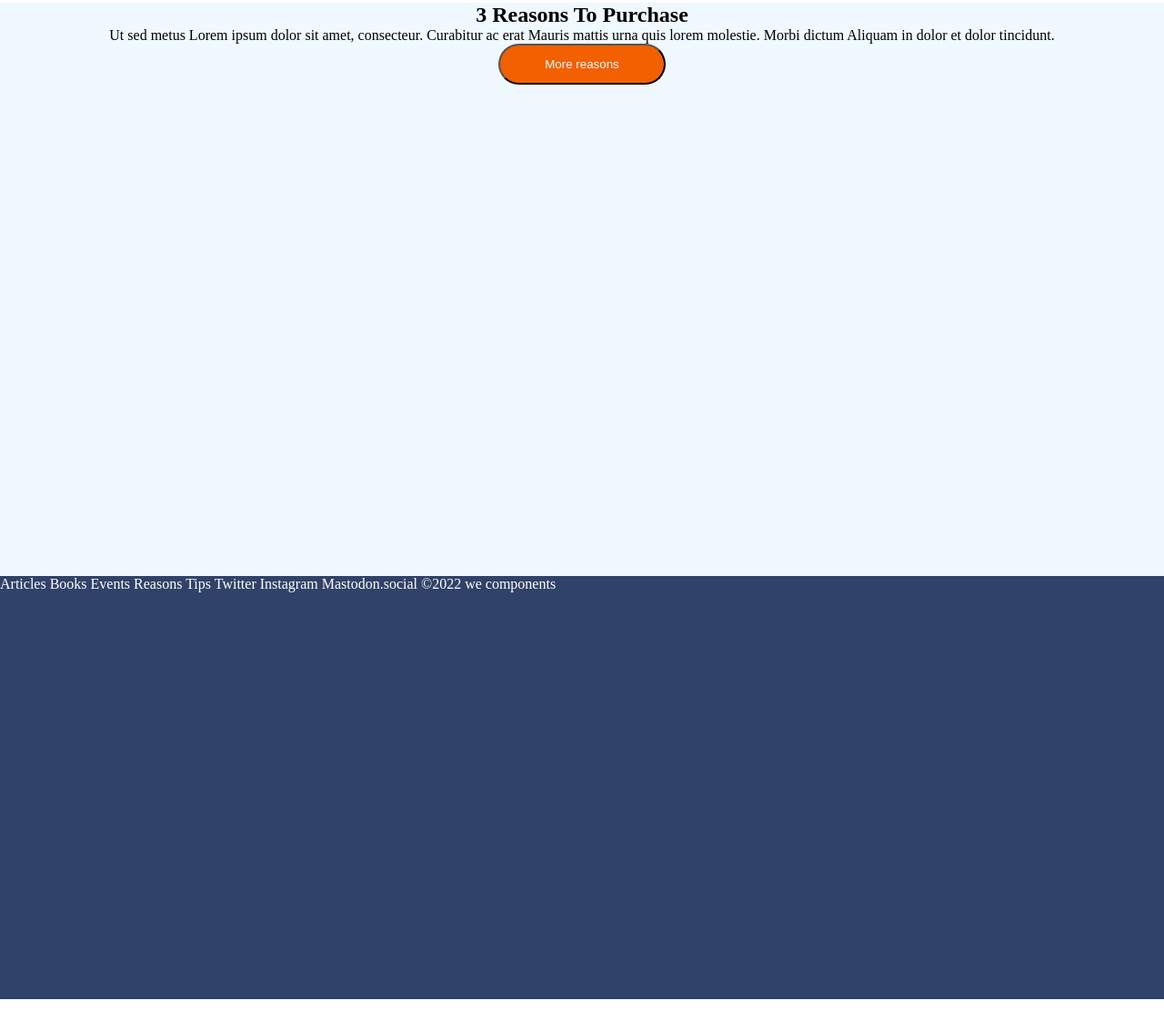
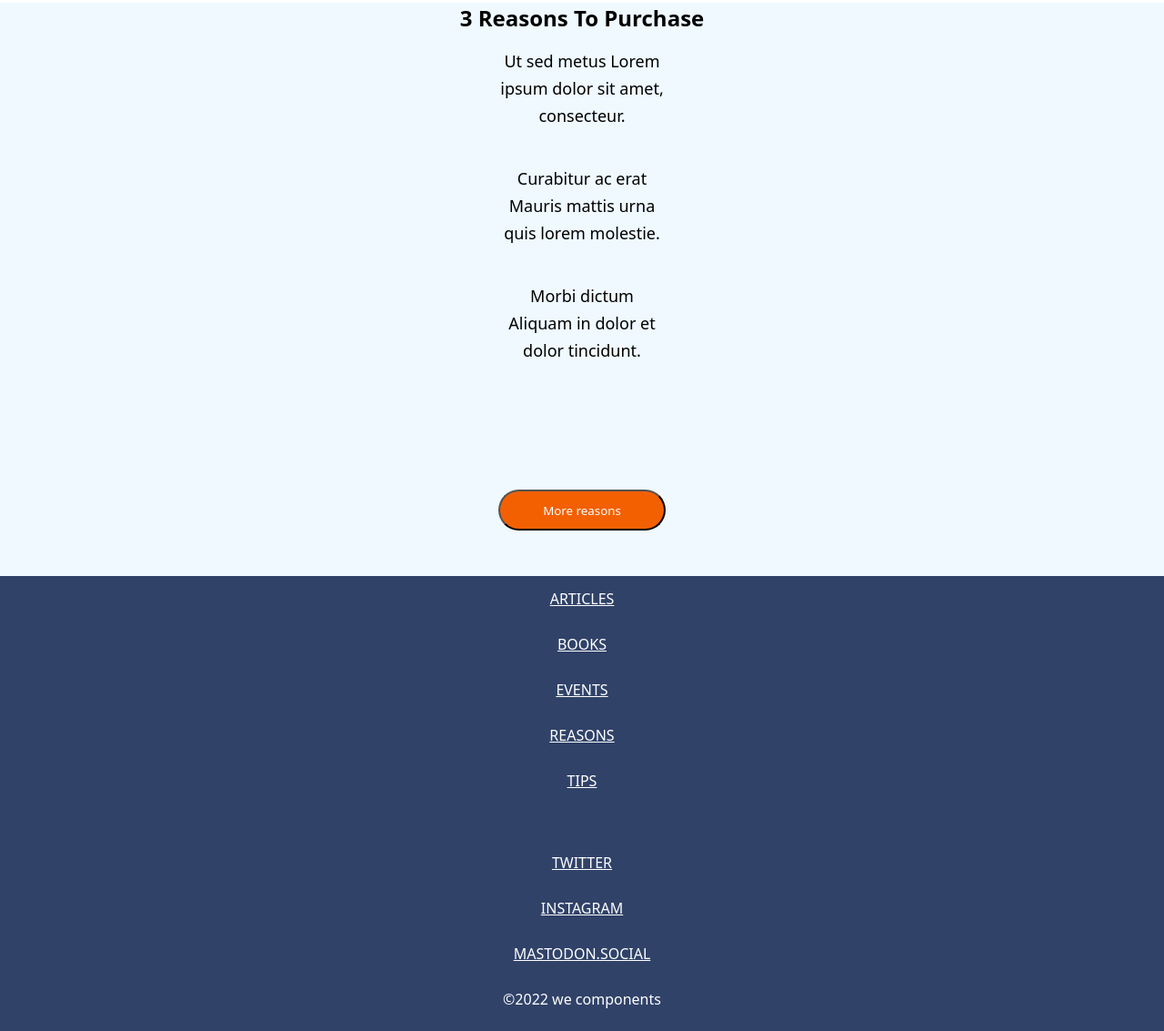
Before and after one commit to Adalab/modulo-1-evaluacion-final-Yolanda-bc, a website built with Vite: page src/index.html in a window 1280 px wide. Shown: the part 990-2123 px from the top of the page at 91% size. Before the commit the page ends 2088 px from the top, so only its background shows below. Built offline with nearby package versions, Linux system fonts and the light colour scheme; files whose address does not match are found by name.

Commit message:
new stiles

```diff
--- a/src/index.html
+++ b/src/index.html
@@ -5,22 +5,16 @@
     <meta name="viewport" content="width=device-width, initial-scale=1" />
     <title>Evaluación-1</title>
   <link rel="stylesheet" href="./scss/main.scss" />
-
   </head>
  <body>
   <header>
     <section class=photo>
     <img class="icon-menu" src="./images/ico-menu.svg" alt="Menú hamburguesa">
-
-
-
     <div class="párrafo">
-
-    <h1> ANONYMOUS PROXY</h1>
+<h1> ANONYMOUS PROXY</h1>
       <p>In hac habitasse platea dictumst.
         </p>
-
-    <a href="https://adalab.es/" class="button">
+      <a href="https://adalab.es/" class="button">
    <img class="ico-scroll" src="./images/ico-scroll.svg" alt="Flecha hacia abajo"></a>
   </div>
 </section>
@@ -33,33 +27,37 @@
     </section>
     <section class="section-blue">
       <h2>3 Reasons To Purchase</h2>
+      <div class="one-text">
       <p>Ut sed metus
-      Lorem ipsum dolor sit amet, consecteur.
-      Curabitur ac erat
-      Mauris mattis urna quis lorem molestie.
-      Morbi dictum
+      Lorem ipsum dolor sit amet, consecteur.</p>
+    </div>
+    <div class="two-text">
+      <p>Curabitur ac erat
+      Mauris mattis urna quis lorem molestie.</p>
+    </div>
+    <div class="three-text">
+      <p>Morbi dictum
       Aliquam in dolor et dolor tincidunt.</p>
-      <button class= "More-reasons">More reasons</button>
+    </div>
+      <button class="More-reasons">More reasons</button>
     </section>
-
   </main>
-
-
-  </button>
 </header>
 <footer class="footer">
-  Articles
-  Books
-  Events
-  Reasons
-  Tips
-  Twitter
-Instagram
-Mastodon.social
+  <a href="https://adalab.es/" >ARTICLES</a>
+  <a href="https://adalab.es/" >BOOKS</a>
+  <a href="https://adalab.es/" >EVENTS</a>
+  <a href="https://adalab.es/" >REASONS</a>
+  <a href="https://adalab.es/" >TIPS</a>
+  <div class="rrss"></div>
+  <a href="https://adalab.es/" >TWITTER</a>
+  <a href="https://adalab.es/"
+  >INSTAGRAM</a>
+  <a href="https://adalab.es">MASTODON.SOCIAL</a>
+</div>
 ©2022
 we components
 </footer>
-
 </footer>
  </body>
 </html>
--- a/src/scss/main.scss
+++ b/src/scss/main.scss
@@ -1,6 +1,7 @@
 * {
   margin: 0;
   padding: 0;
+  font-family:system-ui, -apple-system, BlinkMacSystemFont, 'Segoe UI', Roboto, Oxygen, Ubuntu, Cantarell, 'Open Sans', 'Helvetica Neue', sans-serif
 }
 
 .icon-menu {
@@ -76,9 +77,14 @@ h5 {
     color: #f26002;
   }
 .section-blue {
-  text-align: center;
+
+
   background-color: #eff9ff;
   height: 630px;
+  display: flex;
+  align-items: center;
+  flex-direction: column;
+  gap: 15px;
 
 }
 .More-reasons {
@@ -96,3 +102,74 @@ h5 {
   height: 465px;
   color: white;
 }
+.one-text {
+
+    width: 180px;
+    height: 63px;
+    flex-grow: 0;
+    margin: 1px 2px 0;
+    font-family: Roboto;
+    font-size: 18px;
+    font-weight: normal;
+    font-stretch: normal;
+    font-style: normal;
+    line-height: 1.67;
+    letter-spacing: normal;
+    text-align: center;
+    margin-bottom: 50px;
+
+  }
+  .two-text {
+
+      width: 180px;
+      height: 63px;
+      flex-grow: 0;
+      margin: 1px 2px 0;
+      font-family: Roboto;
+      font-size: 18px;
+      font-weight: normal;
+      font-stretch: normal;
+      font-style: normal;
+      line-height: 1.67;
+      letter-spacing: normal;
+      text-align: center;
+      color: #000;
+      margin-bottom: 50px;
+
+  }
+  .three-text {
+
+      width: 180px;
+      height: 63px;
+      flex-grow: 0;
+      margin: 1px 2px 0;
+      font-family: Roboto;
+      font-size: 18px;
+      font-weight: normal;
+      font-stretch: normal;
+      font-style: normal;
+      line-height: 1.67;
+      letter-spacing: normal;
+      text-align: center;
+      color: #000;
+      margin-bottom: 50px;
+
+  }
+  .More-reasons {
+    margin-top: 100px;
+  }
+  .footer{
+    display: flex;
+    align-items: center;
+    flex-direction: column;
+    line-height: 50px;
+    height: 500px;
+
+
+  }
+  a{
+    color: white;
+  }
+  .rrss {
+    margin-top: 40px;
+  }
```
